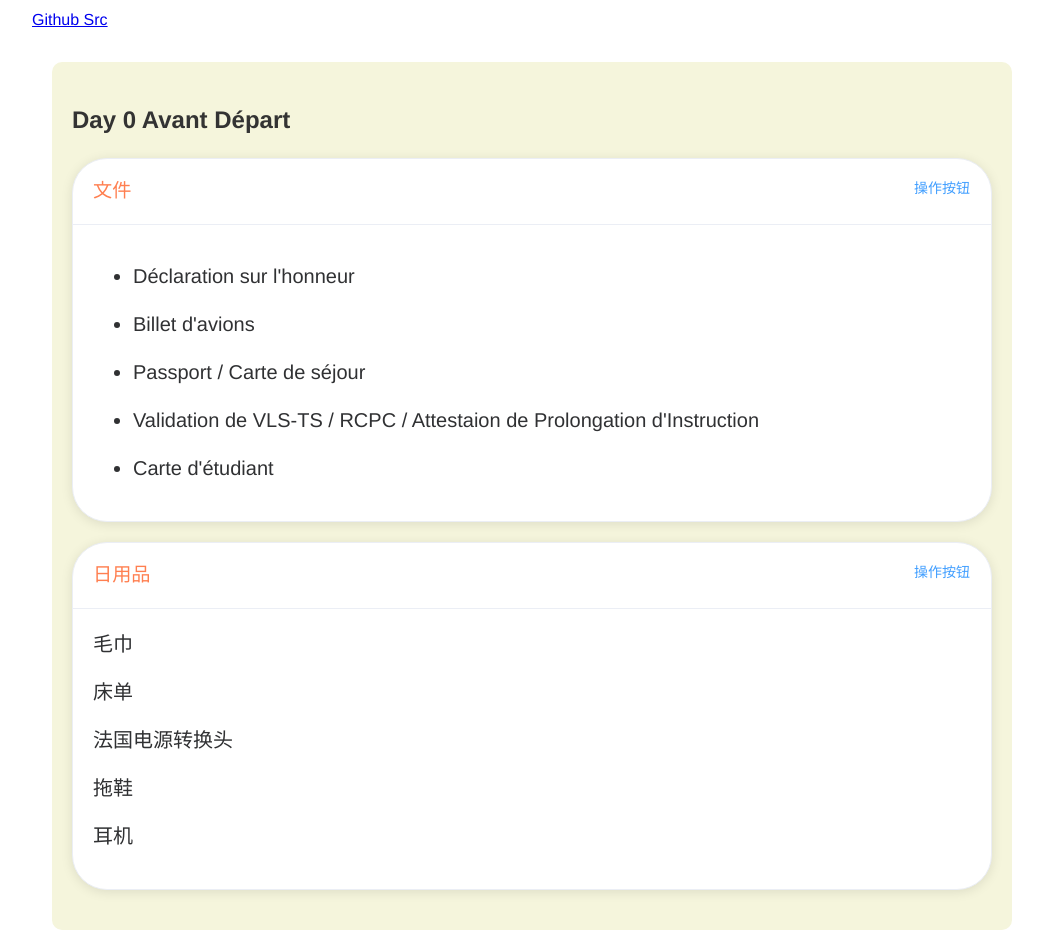
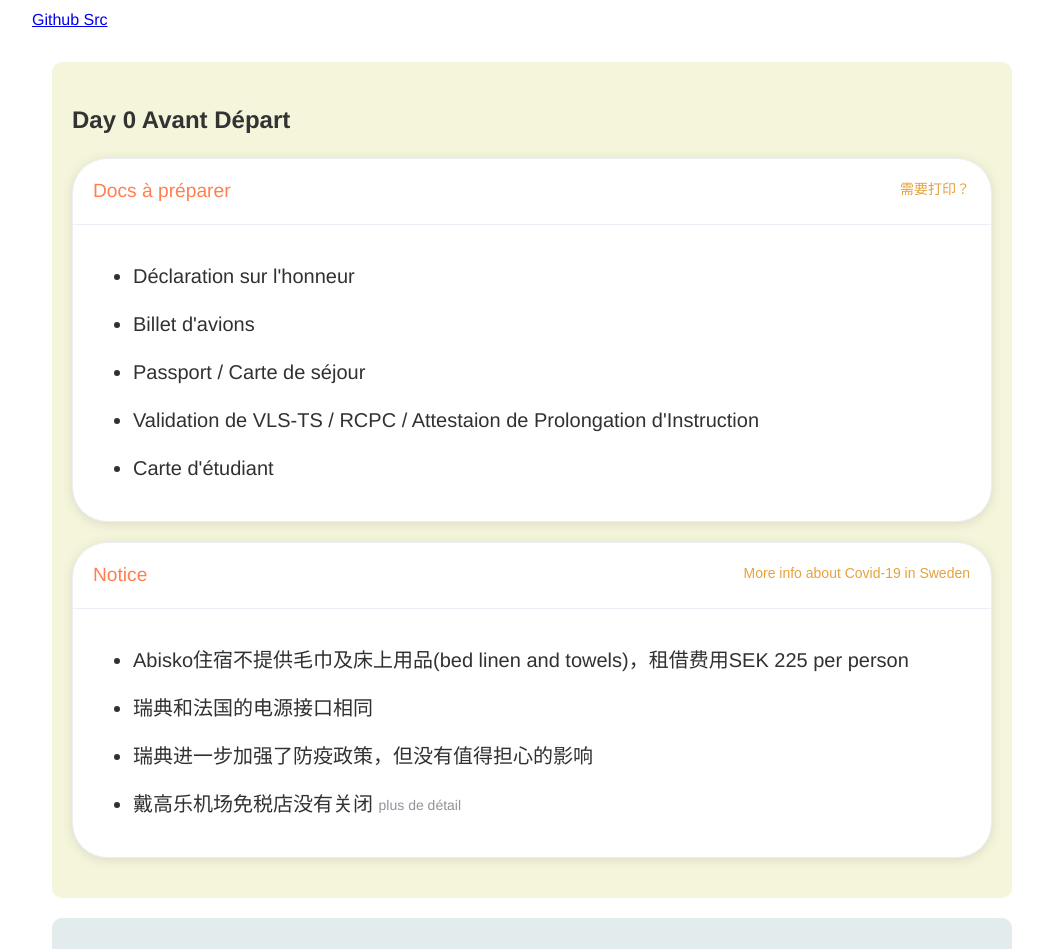
Before and after one commit to Wenke-D/Go-Sweden-src, a Vue app: page / in a window 1280 px wide. Shown: the top 949 px of the page, without its empty margins (108-1151 px from the left). Built offline with nearby package versions, Linux system fonts and the light colour scheme.

Commit message:
更新day0的内容

```diff
--- a/src/assets/data/tools.js
+++ b/src/assets/data/tools.js
@@ -1,3 +1,6 @@
 export default [
-    "毛巾", "床单", "法国电源转换头", "拖鞋", "耳机"
+    {content: "Abisko住宿不提供毛巾及床上用品(bed linen and towels)，租借费用SEK 225 per person"},
+    {content: "瑞典和法国的电源接口相同"},
+    {content: "瑞典进一步加强了防疫政策，但没有值得担心的影响"},
+    {content: "戴高乐机场免税店没有关闭", url:"https://www.parisaeroport.fr/passagers/shopping/boutiques-et-restaurants"},
 ]
--- a/src/components/Day0.vue
+++ b/src/components/Day0.vue
@@ -5,8 +5,10 @@
 
         <el-card class="box-card">
             <div slot="header" class="clearfix">
-                <span class="title">文件</span>
-                <el-button style="float: right; padding: 3px 0" type="text">操作按钮</el-button>
+                <span class="title">Docs à préparer</span>
+                <el-button style="float: right; padding: 3px 0" type="text">
+                    <el-link type="warning" href="tel:+33766684919">需要打印？</el-link>
+                </el-button>
             </div>
             <ul>
                 <li v-for="(value, index) in docs" :key="index" class="text item">
@@ -16,12 +18,23 @@
         </el-card>
         <el-card class="box-card">
             <div slot="header" class="clearfix">
-                <span class="title">日用品</span>
-                <el-button style="float: right; padding: 3px 0" type="text">操作按钮</el-button>
+                <span class="title">Notice</span>
+                <el-button style="float: right; padding: 3px 0" type="text">
+                    <el-link type="warning"
+                             href="https://www.krisinformation.se/en/hazards-and-risks/disasters-and-incidents/2020/official-information-on-the-new-coronavirus/visiting-sweden-during-the-covid-19-pandemic">
+                        More info about Covid-19 in Sweden
+                    </el-link>
+                </el-button>
             </div>
-            <div v-for="(value, index) in tools" :key="index" class="text item">
-                {{value}}
-            </div>
+            <ul>
+                <li v-for="(value, index) in tools" :key="index" class="text item">
+                    {{value.content}}
+                    <el-link type="info"
+                             :href="value.url" v-if="value.url!==undefined">
+                        plus de détail
+                    </el-link>
+                </li>
+            </ul>
         </el-card>
     </div>
 </template>
```
